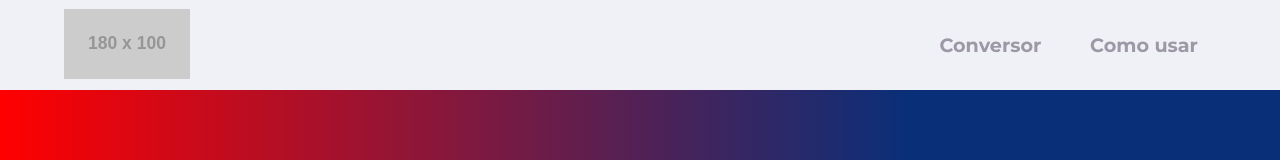
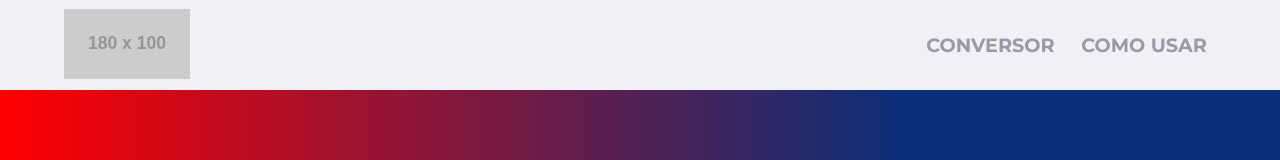
Before and after one commit to BureauTech/Mini-ETL-Shapefile-to-PostGis, a React (Create React App) app in the folder web/: page / in a window 1280 px wide. Shown: the top 160 px of the page. Built offline with nearby package versions, Linux system fonts and the light colour scheme.

Commit message:
font wheight update

```diff
--- a/web/src/components/Header/index.js
+++ b/web/src/components/Header/index.js
@@ -11,8 +11,8 @@ function Header () {
               <img src="http://placehold.it/180x100" alt="Logo" />
             </div>
             <div className="buttons-container">
-              <Link to="/" className="converter">Conversor</Link>
-              <Link to="/" className="use-guide">Como usar</Link>
+              <Link to="/" className="converter">CONVERSOR</Link>
+              <Link to="/" className="use-guide">COMO USAR</Link>
             </div>
         </div>
     )
```
